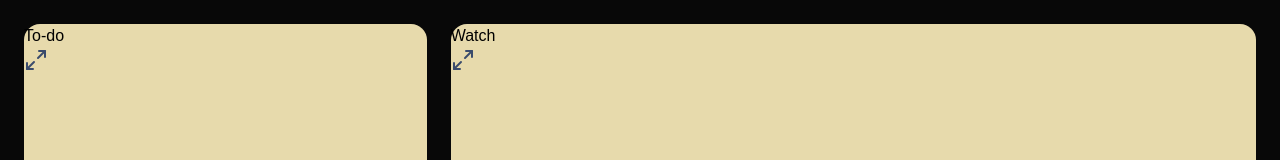
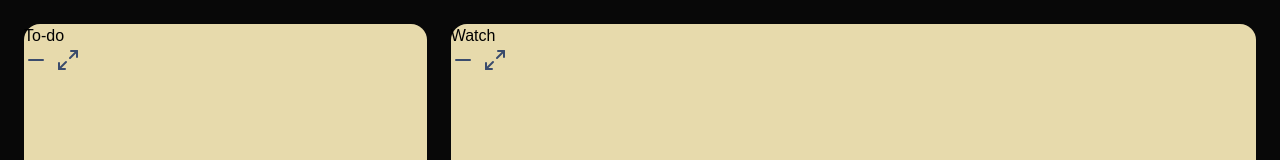
Before and after one commit to DI3906/focus-pomodoro, a Next.js app: page / in a window 1280 px wide. Shown: the top 160 px of the page. Built offline with nearby package versions, Linux system fonts and the light colour scheme; a web font is replaced by a local one.

Commit message:
Add button minimize

```diff
--- a/app/components/Todo/Todo.tsx
+++ b/app/components/Todo/Todo.tsx
@@ -8,7 +8,7 @@ import {
   updateStatus,
   deleteAllTask,
 } from '../../utils';
-import { Maximize2 } from 'lucide-react';
+import { Maximize2, Minus } from 'lucide-react';
 import Modal from '../Modal/Modal';
 import Task from '../Task/Task';
 
@@ -39,9 +39,14 @@ export default function Todo() {
     <div className="w-full h-full rounded-2xl flex flex-col justify-between todo">
       <div className="header-todo">
         <p className="header-todo-title">To-do</p>
-        <button className="header-todo-button">
-          <Maximize2 color="#3a4b6c"/>
-        </button>
+        <div className="flex">
+          <button className="header-todo-button mr-2">
+            <Minus color="#3a4b6c" />
+          </button>
+          <button className="header-todo-button">
+            <Maximize2 color="#3a4b6c" />
+          </button>
+        </div>
       </div>
       <div className="p-4">
         {todos === undefined || todos.length == 0 ? (
--- a/app/components/Watch/Watch.tsx
+++ b/app/components/Watch/Watch.tsx
@@ -2,7 +2,7 @@
 import { useState } from 'react';
 import Pomodoro from '../Pomodoro/Pomodoro';
 import Stopwatch from '../Stopwatch/Stopwatch';
-import { Maximize2 } from 'lucide-react';
+import { Maximize2, Minus } from 'lucide-react';
 
 export default function Watch() {
   const [showTimer, setShowTimer] = useState(false);
@@ -11,9 +11,14 @@ export default function Watch() {
     <div className="w-full h-full rounded-2xl flex flex-col justify-between bg-(--beige) watch">
       <div className="header-watch">
         <p className="header-watch-title">Watch</p>
-        <button className="header-watch-button">
-          <Maximize2 color="#3a4b6c"/>
-        </button>
+        <div className="flex">
+          <button className="header-watch-button mr-2">
+            <Minus color="#3a4b6c" />
+          </button>
+          <button className="header-watch-button">
+            <Maximize2 color="#3a4b6c" />
+          </button>
+        </div>
       </div>
       {/* <div className="w-[559] h-[340]"> */}
       <div className="">
```
